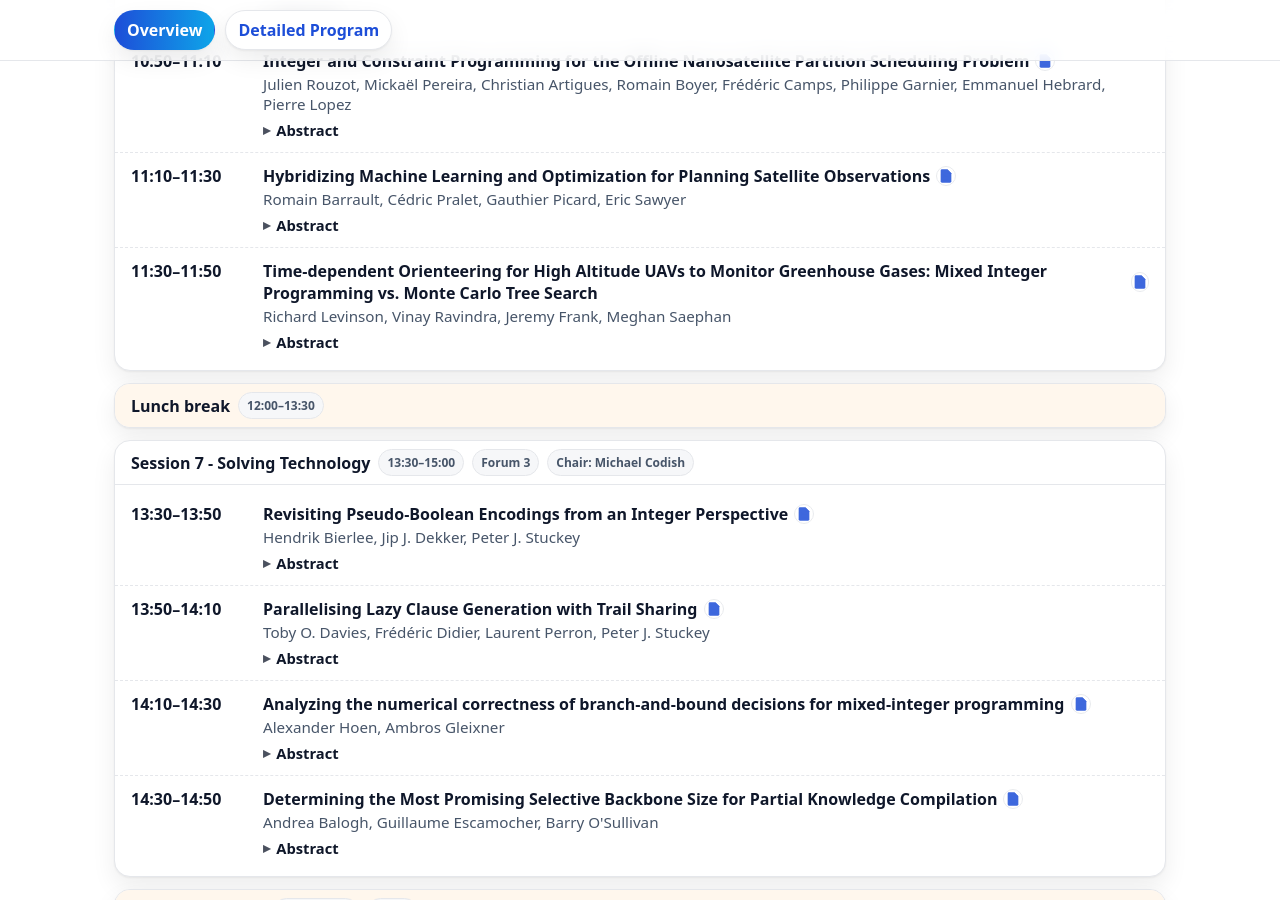
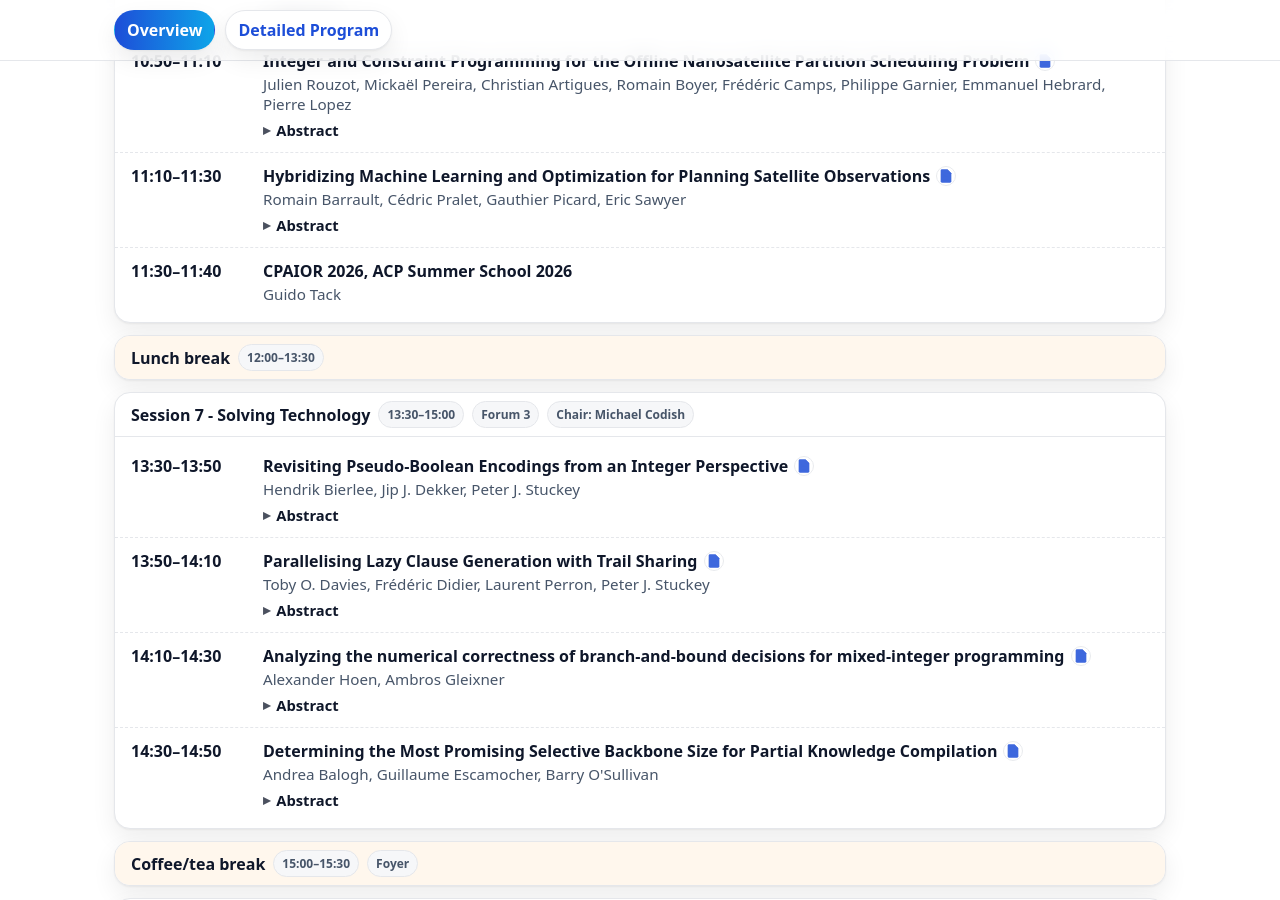
Before and after one commit to cpaior/cpaior_2025, a Jekyll site: the page built from program.html, in a window 1280 px wide and 900 px high, scrolled down 5634 px. Built offline with Jekyll 4.4.1, drawn with Linux system fonts in a browser that asks for light colours; part of the change alters nothing that is shown.

Commit message:
Program update

```diff
--- a/_data/program.yml
+++ b/_data/program.yml
@@ -435,26 +435,9 @@ days:
         an optimal schedule satisfying detailed time-dependent transition constraints.
         This hybrid optimization approach significantly improves the solution quality
         when compared to a standard scheduling approach.
-    - time: 11:30–11:50
-      title: 'Time-dependent Orienteering for High Altitude UAVs to Monitor Greenhouse
-        Gases:  Mixed Integer Programming vs. Monte Carlo Tree Search'
-      speaker: Richard Levinson, Vinay Ravindra, Jeremy Frank, Meghan Saephan
-      doi: https://doi.org/10.1007/978-3-031-95976-9_6
-      abstract: 'Novel Earth observing systems aim to leverage newly developed Uncrewed
-        Aerial Vehicles (UAVs) to provide higher resolution spatio-temporal data than
-        is currently available through satellite, crewed flights, or in-situ sensors,
-        for many climate science applications. The Intelligent Long Endurance Earth
-        Observing System (ILEOS) provides science activity planning for obtaining
-        higher quality spatio-temporal data from UAVs. ILEOS fuses coarse-grained
-        data available from satellites and other sources to identify high value science
-        targets, and produces flight plans for high altitude long endurance (HALE)
-        UAVs, choosing which targets to observe to maximize science return. ILEOS
-        uses a variant of the Orienteering Problem with time-dependent science reward
-        values, with novel extensions to model vehicle turn times and no fly zones.
-        Two solution methods are presented: Mixed Integer Linear Programming (MILP)
-        and Monte Carlo Tree Search (MCTS). Experiments are conducted to compare their
-        performance on six real-world scenarios. Results show that MCTS often outperforms
-        a leading MILP solver.'
+    - time: 11:30–11:40
+      title: 'CPAIOR 2026, ACP Summer School 2026'
+      speaker: Guido Tack
   - time: 12:00–13:30
     title: Lunch break
     kind: break
```
